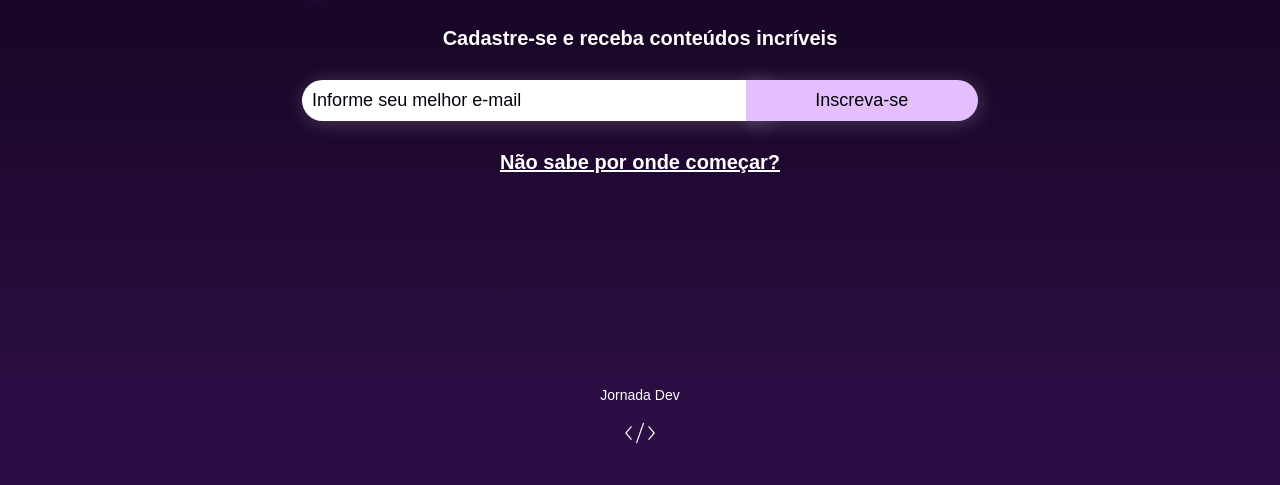
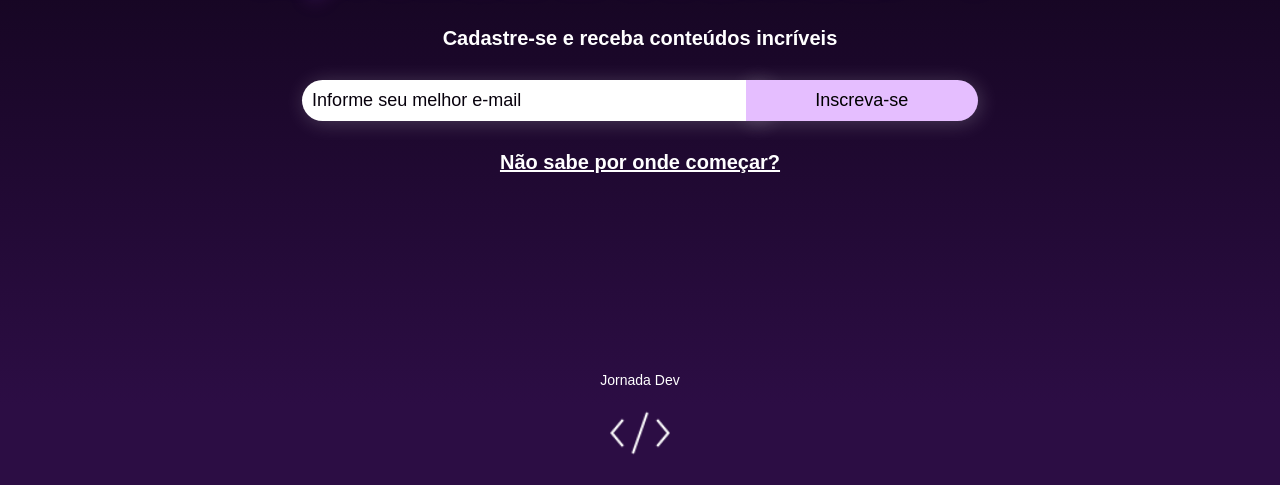
Before and after one commit to luizfspinto/projeto-tela-cadastro, a plain HTML site: page index.html in a window 1280 px wide. Shown: the part 315-800 px from the top of the page. Drawn offline with Linux system fonts and the light colour scheme.

Commit message:
Image size update

```diff
--- a/style/styles.css
+++ b/style/styles.css
@@ -124,8 +124,8 @@ footer {
 
 img {
   margin-top: -15px;
-  width: 30px;
-  height: 50px;
+  width: 60px;
+  height: 60px;
 }
 
 /*Alteraçoes no modo responsivo(mobile)*/
```
